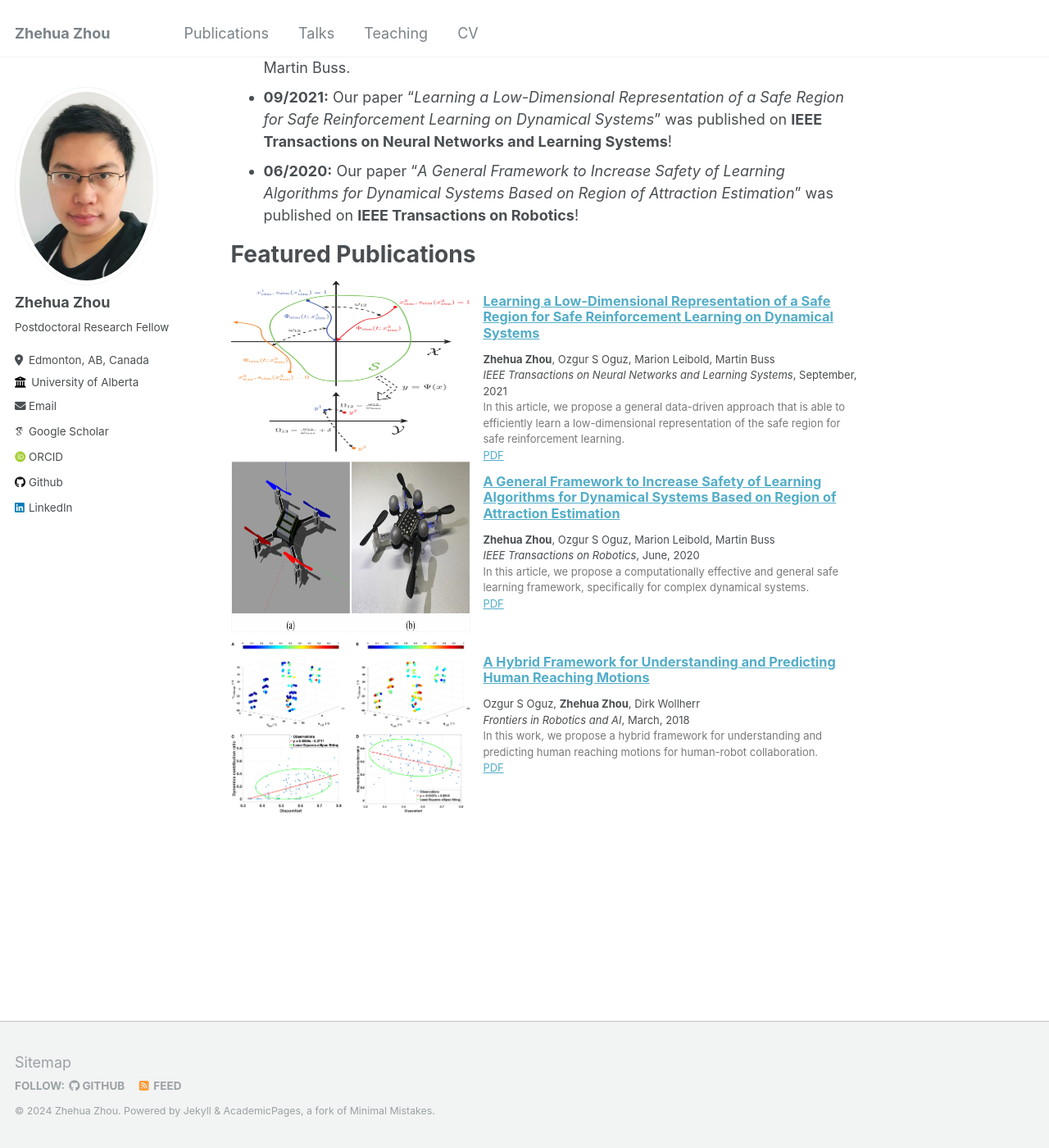
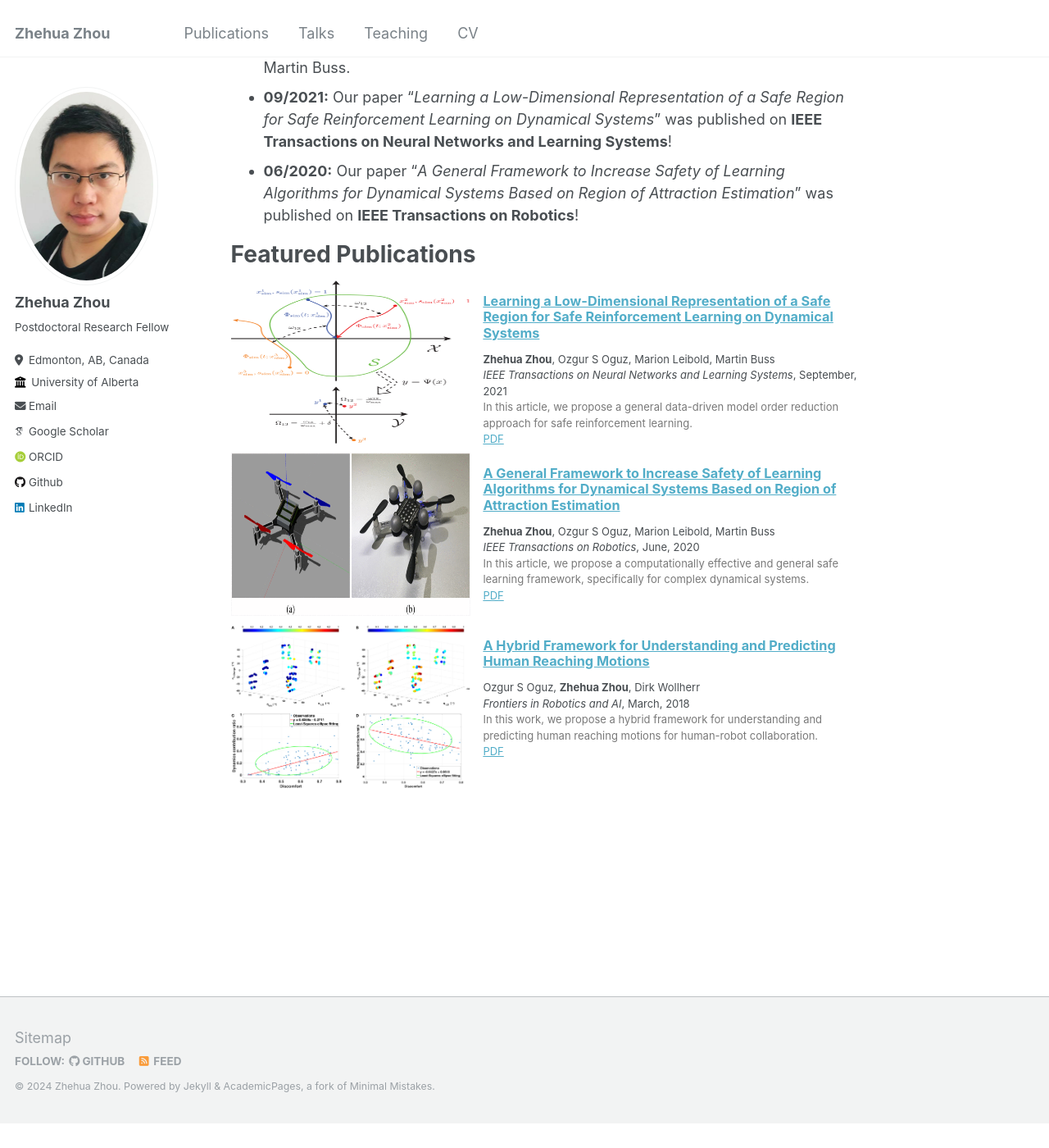
Before and after one commit to zhehuazhou/zhehuazhou.github.io, a Jekyll site: the page built from _pages/about.md, in a window 1280 px wide and 1400 px high, scrolled down 1051 px. Shown: the whole window at 82% size. Built offline with Jekyll 4.4.1, drawn with Linux system fonts in a browser that asks for light colours; some web fonts are replaced; after the commit the page ends 2421 px from its top, so only the background shows below that.

Commit message:
initial update

```diff
--- a/_includes/archive-single_double.html
+++ b/_includes/archive-single_double.html
@@ -21,7 +21,7 @@
 .column {
   float: left;
   padding: 0px;
-  height: 220px;
+  height: 210px;
 }
 
 .left {
--- a/_publications/2021learning.md
+++ b/_publications/2021learning.md
@@ -3,7 +3,7 @@ title: "Learning a Low-Dimensional Representation of a Safe Region for Safe Rein
 collection: publications
 permalink: /publication/2021learning
 authorlist: '<b>Zhehua Zhou</b>, Ozgur S Oguz, Marion Leibold, Martin Buss'
-excerpt: 'In this article, we propose a general data-driven approach that is able to efficiently learn a low-dimensional representation of the safe region for safe reinforcement learning.'
+excerpt: 'In this article, we propose a general data-driven model order reduction approach for safe reinforcement learning.'
 date: 2021-09-03
 venue: 'IEEE Transactions on Neural Networks and Learning Systems'
 # slidesurl: 'http://academicpages.github.io/files/slides1.pdf'
```
